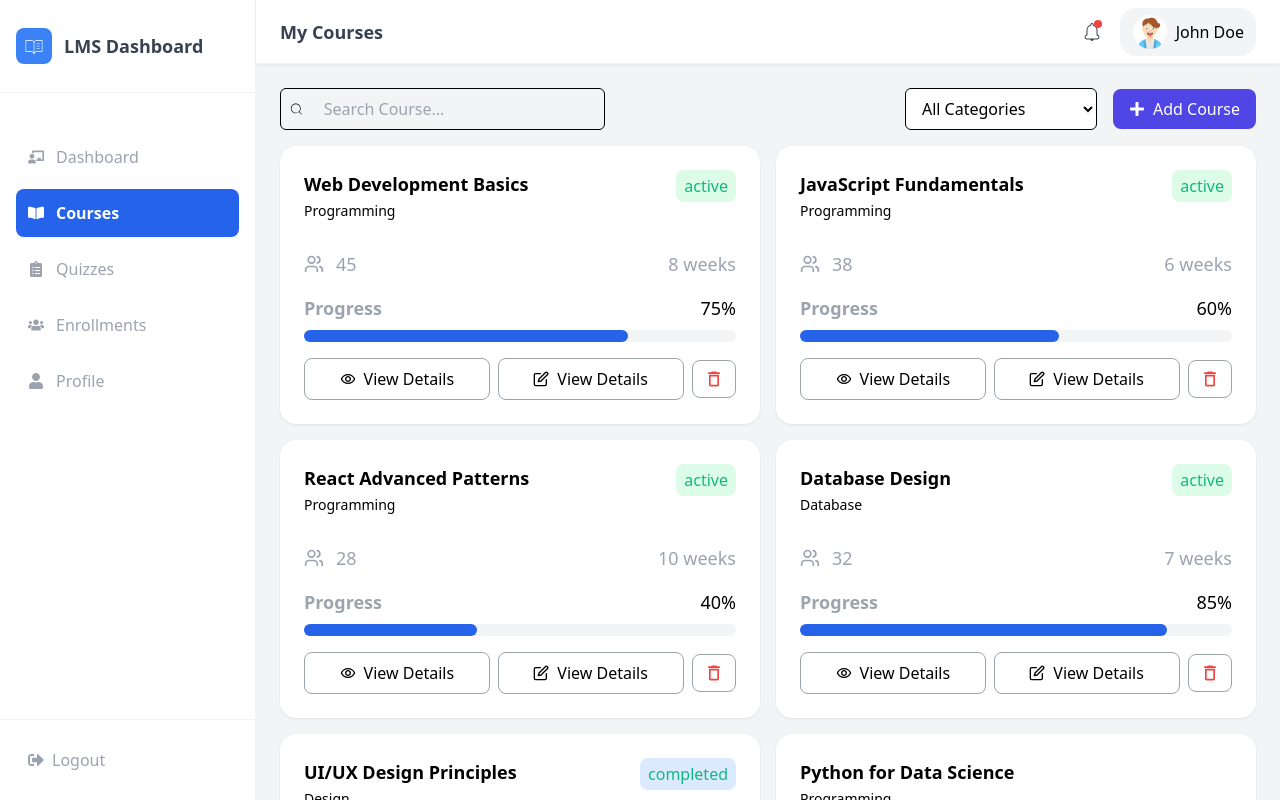
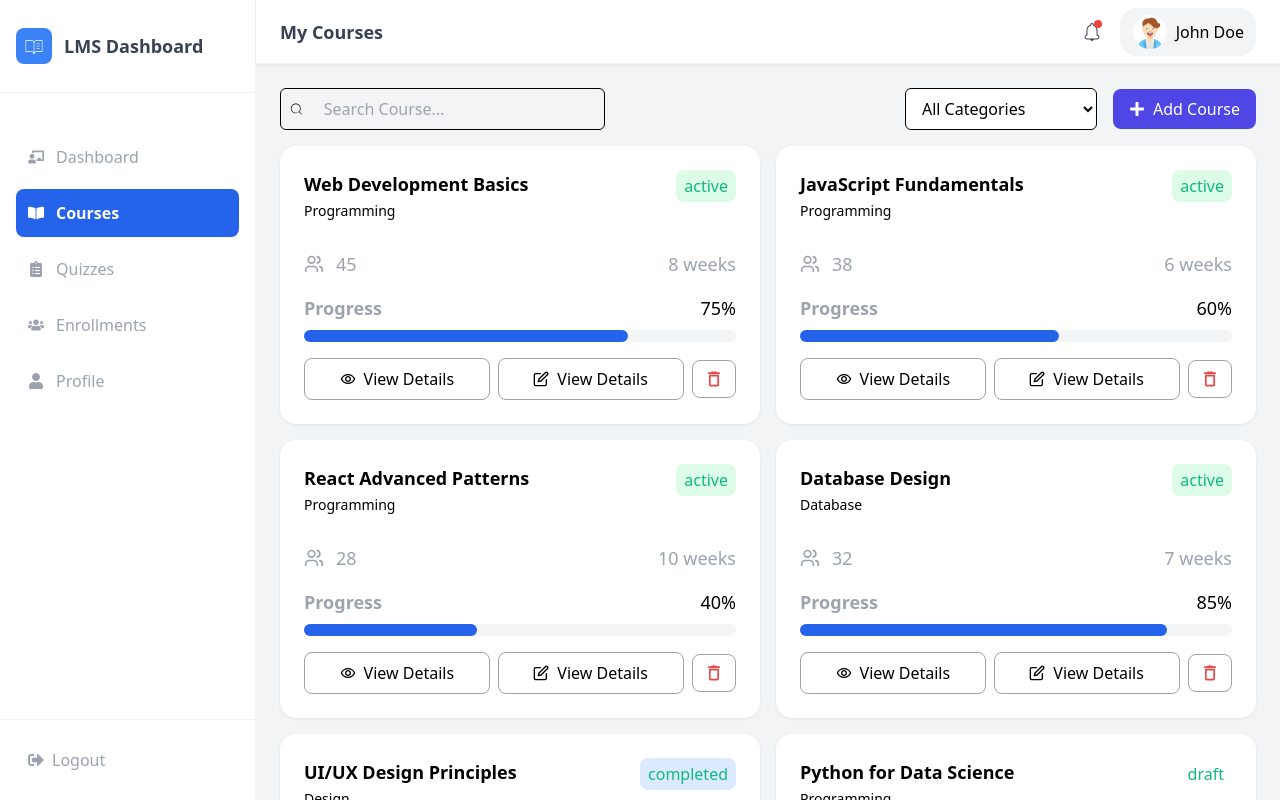
Before and after one commit to hasnain1439/LMS-UI, a React (Vite) app: page /teacher/courses in a window 1280 px wide. Built offline with nearby package versions, Linux system fonts and the light colour scheme.

Commit message:
resolve some bugs

```diff
--- a/src/page/adminDashboard/courses/feature/AboutCourses.jsx
+++ b/src/page/adminDashboard/courses/feature/AboutCourses.jsx
@@ -65,6 +65,12 @@ export default function AboutCourses() {
                 {coursesInfo.status}
               </span>
               }
+              {
+                coursesInfo.status === "draft" &&
+              <span className="px-2 py-1 bg-yellow  text-success rounded-lg">
+                {coursesInfo.status}
+              </span>
+              }
             </div>
             {/* student and week */}
             <div className="flex justify-between items-center mt-7">
```
